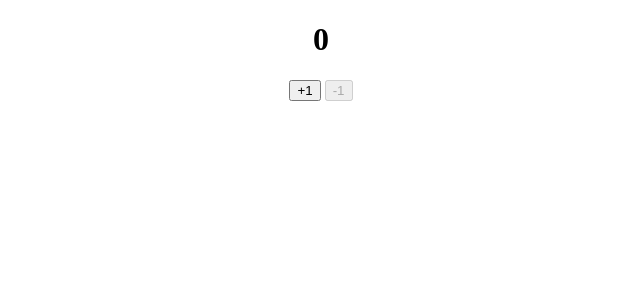
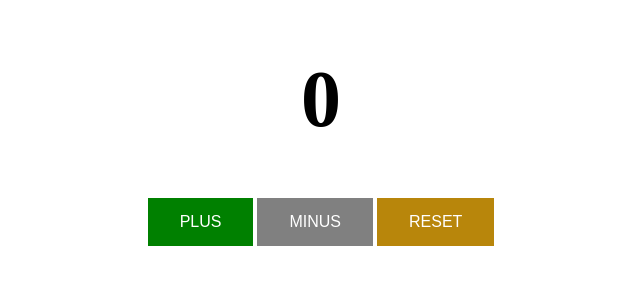
Before and after one commit to Konashkov/JS-18, a plain HTML site: page index.html in a window 1280 px wide. Shown: the whole page, without its empty margins (319-959 px from the left). Drawn offline with Linux system fonts and the light colour scheme.

Commit message:
v. with reset

```diff
--- a/index.html
+++ b/index.html
@@ -4,14 +4,23 @@
     <meta charset="UTF-8">
     <meta http-equiv="X-UA-Compatible" content="IE=edge">
     <meta name="viewport" content="width=device-width, initial-scale=1.0">
-    <title>Document</title>
+    <title>Лічильник</title>
+    <link rel="stylesheet" href="./style.css">
+    <link href="https://fonts.googleapis.com/css2?family=Roboto:wght@500&display=swap" rel="stylesheet">
+    <link rel="shortcut icon" href="./img/icon.png">
 </head>
 <body>
     <center>
-
         <h1 class="counter">0</h1>
-        <button class="plus">+1</button>
-        <button class="minus" disabled>-1</button>
+        <button class="plus">
+            PLUS
+        </button>
+        <button class="minus" disabled>
+            MINUS
+        </button>
+        <button class="reset">
+            RESET
+        </button>
     </center>
     <script src="./script.js"></script>
 </body>
--- a/script.js
+++ b/script.js
@@ -2,19 +2,25 @@ let k = 0
 let counter = document.querySelector('.counter')
 let plus = document.querySelector('.plus')
 let minus = document.querySelector('.minus')
+let reset = document.querySelector('.reset')
+let consoleText = document.querySelector('.consoleText')
 console.dir(counter)
 function counterPlus(){
-        console.log('PLUS')
         k++
         minus.disabled = false
         counter.innerHTML = k
 }
 function counterMinus(){
-        console.log('MINUS')
         k--
         if(k<=0) k = 0
         minus.disabled = !Boolean(k)
         counter.innerHTML = k
 }
+function counterReset(){
+        k = 0
+        minus.disabled = true
+        counter.innerHTML = k
+}
 plus.addEventListener('click',counterPlus)
 minus.addEventListener('click',counterMinus)
+reset.addEventListener('click', counterReset)
--- /dev/null
+++ b/style.css
@@ -0,0 +1,46 @@
+.counter{
+    font-size: 80px;
+}
+button{
+    border: none;
+    color: white;
+    padding: 15px 32px;
+    text-align: center;
+    text-decoration: none;
+    font-size: 16px;
+}
+.plus{
+    background-color: green;
+    position: relative;
+}
+.minus{
+    background-color: darkred;
+}
+.reset{
+    background-color: darkgoldenrod;
+}
+/* .plus::before{
+    content:'';
+    display: block;
+    background-image: src('./img/add.png');
+    background-size:contain;
+    height: 25px;
+    width: 25px;
+    position: absolute;
+}
+.minus::before{
+    content:'';
+    display: block;
+    background-image: url('./img/minus.png');
+    background-size:contain;
+    height: 25px;
+    width: 25px;
+    position: absolute;
+} */
+button:disabled{
+    background-color: grey;
+}
+.consoleText {
+    font-family: 'Roboto', sans-serif;
+
+  }
```
Also changed, not shown: img/add.png (added), img/icon.png (added), img/minus.png (added).
